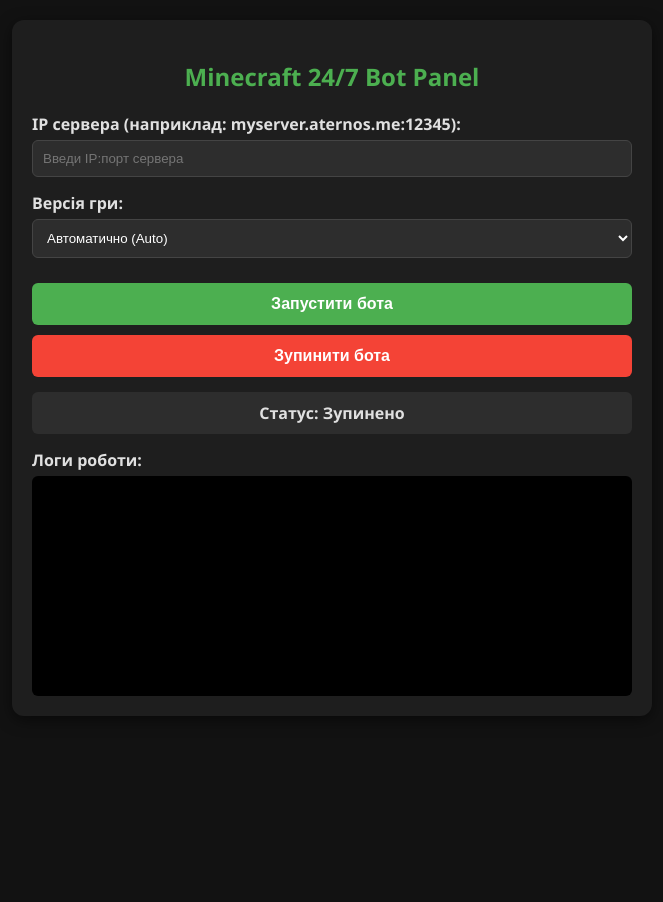
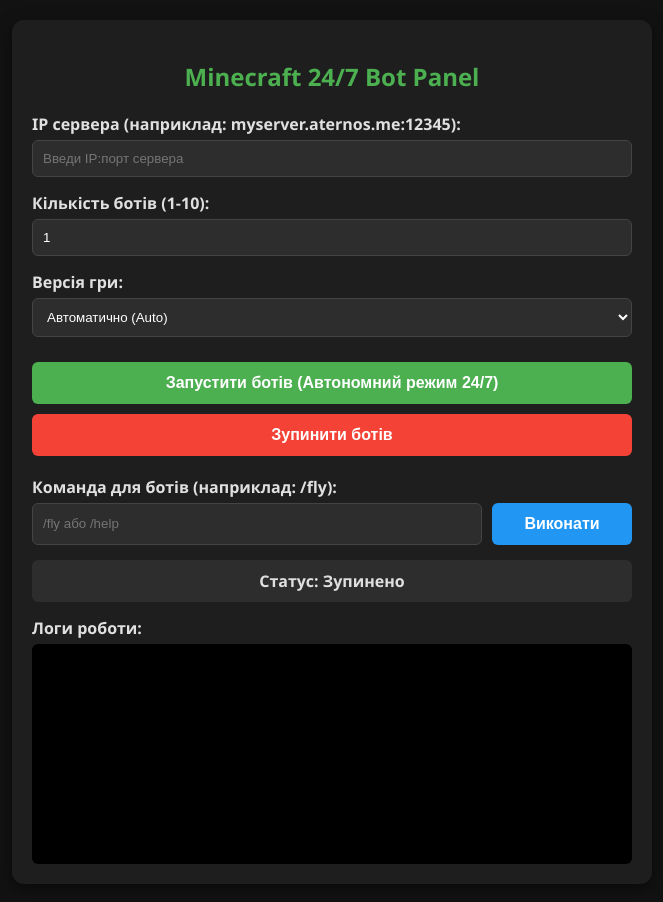
Before and after one commit to tymaa-coder/ATERNOS-BOT-24-7, a website: page bot-for-aternos-24-7/public/index.html in a window 1280 px wide. Shown: the whole page, without its empty margins (308-971 px from the left). Before the commit the page ends 800 px from the top, so only its background shows below. Drawn offline with nearby package versions, Linux system fonts and the light colour scheme; no server answers.

Commit message:
Update index.html

```diff
--- a/bot-for-aternos-24-7/public/index.html
+++ b/bot-for-aternos-24-7/public/index.html
@@ -44,6 +44,17 @@
             border-radius: 6px;
             box-sizing: border-box;
         }
+        .inline-group {
+            display: flex;
+            gap: 10px;
+        }
+        .inline-group input {
+            flex: 1;
+        }
+        .inline-group button {
+            width: 140px;
+            margin-top: 0;
+        }
         button {
             width: 100%;
             padding: 12px;
@@ -67,6 +78,13 @@
         }
         #stopBtn:hover {
             background-color: #d32f2f;
+        }
+        #sendCmdBtn {
+            background-color: #2196F3;
+            color: white;
+        }
+        #sendCmdBtn:hover {
+            background-color: #1976D2;
         }
         .status {
             text-align: center;
@@ -97,6 +115,11 @@
         <div class="form-group">
             <label for="host">IP сервера (наприклад: myserver.aternos.me:12345):</label>
             <input type="text" id="host" placeholder="Введи IP:порт сервера">
+        </div>
+
+        <div class="form-group">
+            <label for="count">Кількість ботів (1-10):</label>
+            <input type="number" id="count" value="1" min="1" max="10" placeholder="Кількість">
         </div>
 
         <div class="form-group">
@@ -136,8 +159,16 @@
             </select>
         </div>
 
-        <button id="startBtn">Запустити бота</button>
-        <button id="stopBtn">Зупинити бота</button>
+        <button id="startBtn">Запустити ботів (Автономний режим 24/7)</button>
+        <button id="stopBtn">Зупинити ботів</button>
+
+        <div class="form-group" style="margin-top: 20px;">
+            <label for="commandInput">Команда для ботів (наприклад: /fly):</label>
+            <div class="inline-group">
+                <input type="text" id="commandInput" placeholder="/fly або /help">
+                <button id="sendCmdBtn">Виконати</button>
+            </div>
+        </div>
 
         <div class="status" id="statusText">Статус: Зупинено</div>
 
@@ -145,35 +176,48 @@
         <div class="logs" id="logsBox"></div>
     </div>
 
-    <!-- Підключаємо Socket.io клієнт -->
     <script src="/socket.io/socket.io.js"></script>
     <script>
         const socket = io();
 
         const hostInput = document.getElementById('host');
+        const countInput = document.getElementById('count');
         const versionSelect = document.getElementById('version');
         const startBtn = document.getElementById('startBtn');
         const stopBtn = document.getElementById('stopBtn');
+        const commandInput = document.getElementById('commandInput');
+        const sendCmdBtn = document.getElementById('sendCmdBtn');
         const statusText = document.getElementById('statusText');
         const logsBox = document.getElementById('logsBox');
 
         startBtn.addEventListener('click', () => {
             const host = hostInput.value.trim();
+            const count = parseInt(countInput.value) || 1;
             const version = versionSelect.value;
             if (!host) {
                 alert('Будь ласка, введіть IP сервера!');
                 return;
             }
-            socket.emit('start-bot', { host, version });
+            socket.emit('start-bot', { host, count, version });
         });
 
         stopBtn.addEventListener('click', () => {
             socket.emit('stop-bot');
         });
 
+        sendCmdBtn.addEventListener('click', () => {
+            const command = commandInput.value.trim();
+            if (!command) {
+                alert('Введіть команду!');
+                return;
+            }
+            socket.emit('send-command', { command });
+            commandInput.value = '';
+        });
+
         socket.on('status', (status) => {
             if (status === 'running') {
-                statusText.innerText = 'Статус: Працює 🟢';
+                statusText.innerText = 'Статус: Працює автономно 24/7 🟢';
                 statusText.style.color = '#4CAF50';
             } else {
                 statusText.innerText = 'Статус: Зупинено 🔴';
```
